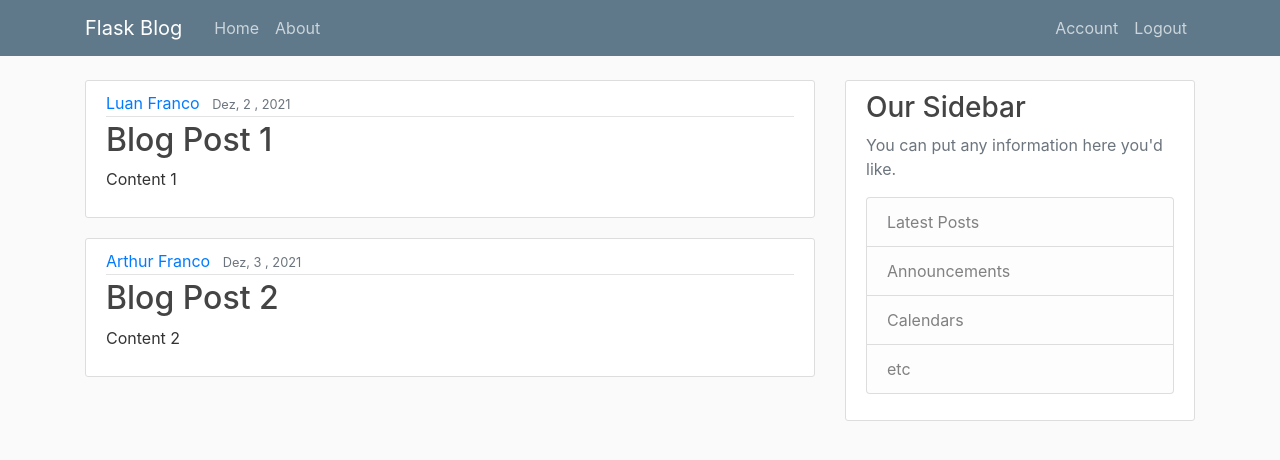
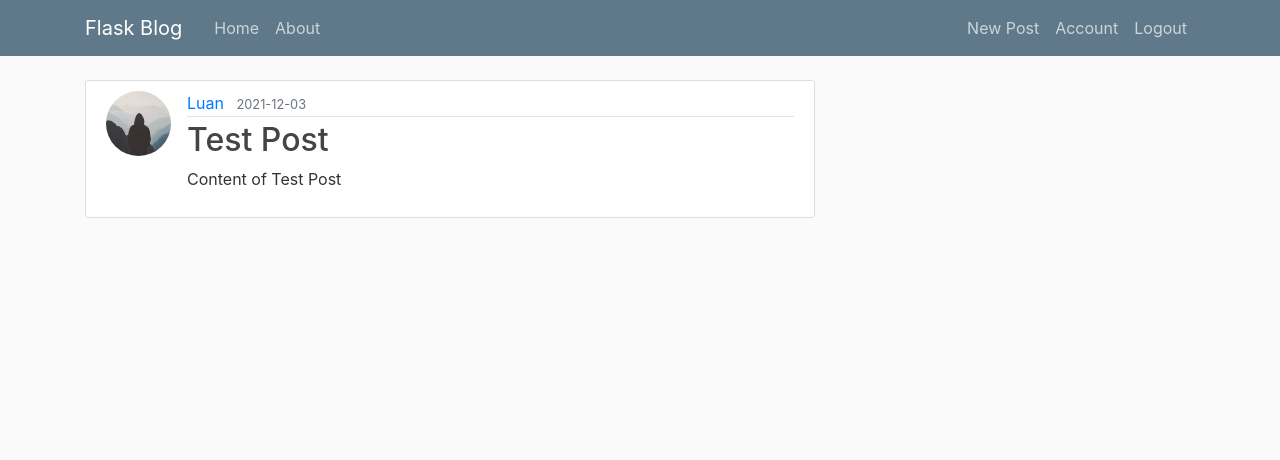
Before and after one commit to LuanFranco98/ts-tp, a Flask app: page / in a window 1280 px wide. Shown: the top 460 px of the page. Run offline with Flask 2, Linux system fonts and the light colour scheme; a user stored in the database is signed in; data comes from the database, SQL or seed files in the repository; both versions use the stored data as it was after the commit; some libraries are stand-ins or nearby versions.

Commit message:
post crude

```diff
--- a/flaskblog/routes.py
+++ b/flaskblog/routes.py
@@ -1,32 +1,17 @@
 import os
 import secrets
 from PIL import Image
-from flask import render_template, url_for, flash, redirect, request
+from flask import render_template, url_for, flash, redirect, request, abort
 from flaskblog import app, db, bcrypt
-from flaskblog.forms import RegistrationForm, LoginForm, UpdateAccountForm
+from flaskblog.forms import RegistrationForm, LoginForm, UpdateAccountForm, PostForm
 from flaskblog.models import User, Post
 from flask_login import login_user, current_user, logout_user, login_required
-
-
-posts = [
-     {
-        'author': 'Luan Franco',
-        'title' : 'Blog Post 1',
-        'content' : 'Content 1',
-        'date_posted' :'Dez, 2 , 2021'
-    },
-    {
-        'author': 'Arthur Franco',
-        'title' : 'Blog Post 2',
-        'content' : 'Content 2',
-        'date_posted' :'Dez, 3 , 2021'
-    }
-]
 
 
 @app.route("/")
 @app.route("/home")
 def home():
+    posts = Post.query.all()
     return render_template('home.html', posts=posts)
 
 
@@ -105,3 +90,55 @@ def account():
     image_file = url_for('static', filename='profile_pics/' + current_user.image_file)
     return render_template('account.html', title='Account',
                            image_file=image_file, form=form)
+
+
+@app.route("/post/new", methods=['GET', 'POST'])
+@login_required
+def new_post():
+    form = PostForm()
+    if form.validate_on_submit():
+        post = Post(title=form.title.data, content=form.content.data, author=current_user)
+        db.session.add(post)
+        db.session.commit()
+        flash('Your post has been created!', 'success')
+        return redirect(url_for('home'))
+    return render_template('create_post.html', title='New Post',
+                           form=form, legend='New Post')
+
+
+@app.route("/post/<int:post_id>")
+def post(post_id):
+    post = Post.query.get_or_404(post_id)
+    return render_template('post.html', title=post.title, post=post)
+
+
+@app.route("/post/<int:post_id>/update", methods=['GET', 'POST'])
+@login_required
+def update_post(post_id):
+    post = Post.query.get_or_404(post_id)
+    if post.author != current_user:
+        abort(403)
+    form = PostForm()
+    if form.validate_on_submit():
+        post.title = form.title.data
+        post.content = form.content.data
+        db.session.commit()
+        flash('Your post has been updated!', 'success')
+        return redirect(url_for('post', post_id=post.id))
+    elif request.method == 'GET':
+        form.title.data = post.title
+        form.content.data = post.content
+    return render_template('create_post.html', title='Update Post',
+                           form=form, legend='Update Post')
+
+
+@app.route("/post/<int:post_id>/delete", methods=['POST'])
+@login_required
+def delete_post(post_id):
+    post = Post.query.get_or_404(post_id)
+    if post.author != current_user:
+        abort(403)
+    db.session.delete(post)
+    db.session.commit()
+    flash('Your post has been deleted!', 'success')
+    return redirect(url_for('home'))
--- a/flaskblog/templates/home.html
+++ b/flaskblog/templates/home.html
@@ -2,12 +2,13 @@
 {% block content %}
     {% for post in posts %}
         <article class="media content-section">
+          <img class="rounded-circle article-img" src="{{ url_for('static', filename='profile_pics/' + post.author.image_file) }}">
           <div class="media-body">
             <div class="article-metadata">
-              <a class="mr-2" href="#">{{ post.author }}</a>
-              <small class="text-muted">{{ post.date_posted }}</small>
+              <a class="mr-2" href="#">{{ post.author.username }}</a>
+              <small class="text-muted">{{ post.date_posted.strftime('%Y-%m-%d') }}</small>
             </div>
-            <h2><a class="article-title" href="#">{{ post.title }}</a></h2>
+            <h2><a class="article-title" href="{{ url_for('post', post_id=post.id) }}">{{ post.title }}</a></h2>
             <p class="article-content">{{ post.content }}</p>
           </div>
         </article>
--- a/flaskblog/templates/layout.html
+++ b/flaskblog/templates/layout.html
@@ -32,6 +32,7 @@
             <!-- Navbar Right Side -->
             <div class="navbar-nav">
               {% if current_user.is_authenticated %}
+                <a class="nav-item nav-link" href="{{ url_for('new_post') }}">New Post</a>
                 <a class="nav-item nav-link" href="{{ url_for('account') }}">Account</a>
                 <a class="nav-item nav-link" href="{{ url_for('logout') }}">Logout</a>
               {% else %}
@@ -57,19 +58,7 @@
           {% endwith %}
           {% block content %}{% endblock %}
         </div>
-        <div class="col-md-4">
-          <div class="content-section">
-            <h3>Our Sidebar</h3>
-            <p class='text-muted'>You can put any information here you'd like.
-              <ul class="list-group">
-                <li class="list-group-item list-group-item-light">Latest Posts</li>
-                <li class="list-group-item list-group-item-light">Announcements</li>
-                <li class="list-group-item list-group-item-light">Calendars</li>
-                <li class="list-group-item list-group-item-light">etc</li>
-              </ul>
-            </p>
-          </div>
-        </div>
+
       </div>
     </main>
 
```
Also changed, not shown: flaskblog/forms.py (+7 -1 lines), flaskblog/templates/create_post.html (added, +40 -0 lines), flaskblog/templates/post.html (added, +39 -0 lines), flaskblog/site.db.
